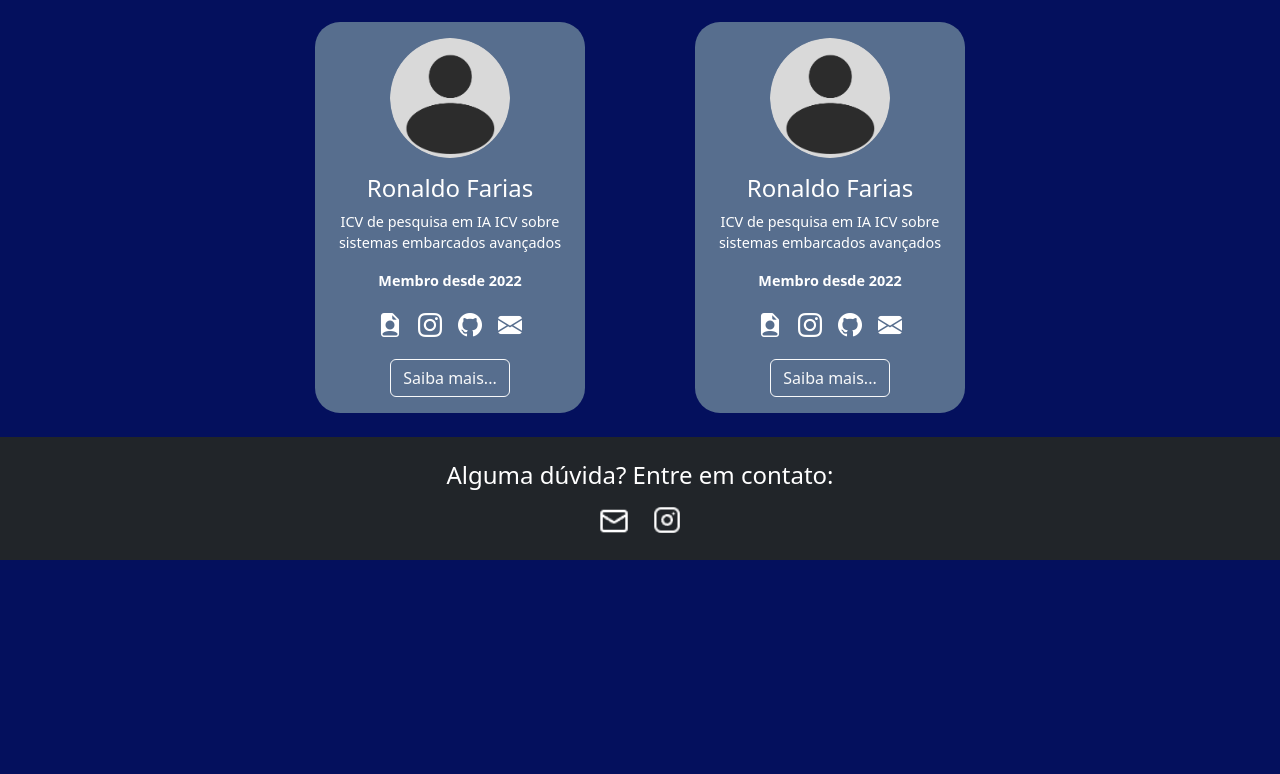
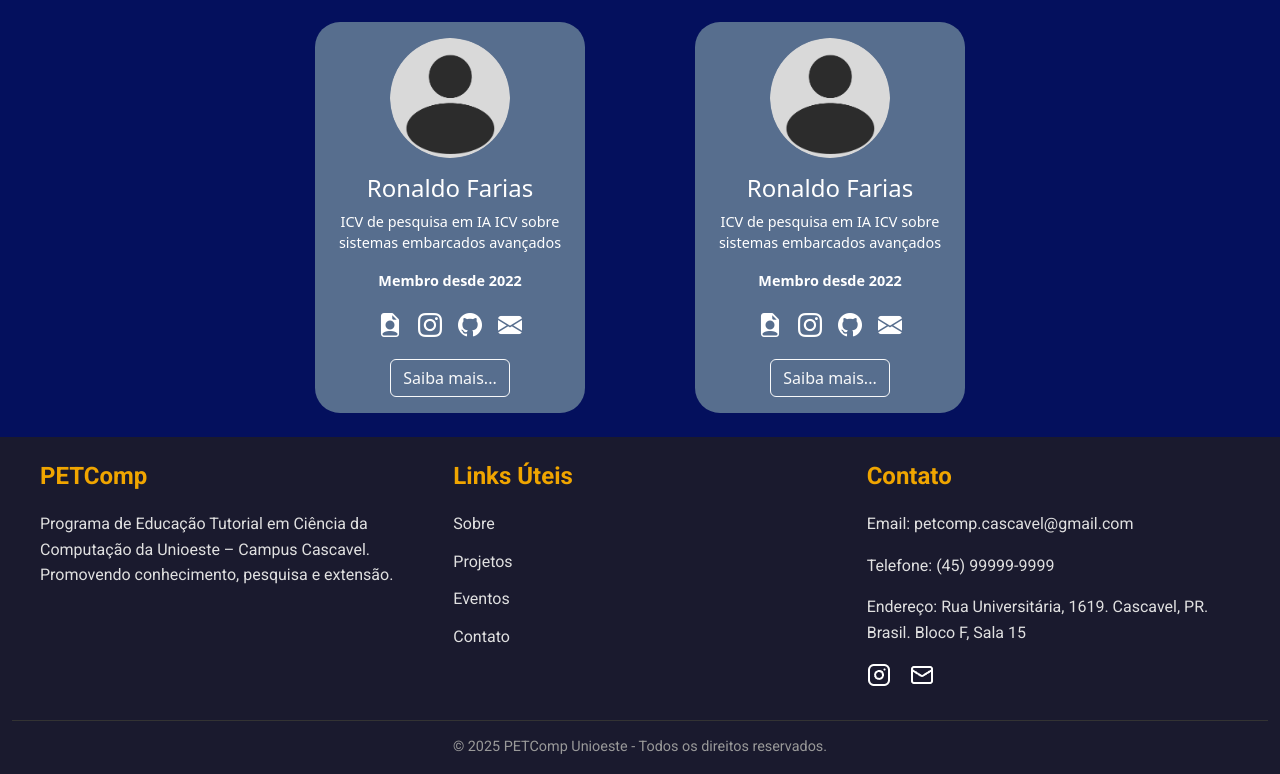
Before and after one commit to GabrielCM16/PET-Site, a React (Vite) app: page /membros in a window 1280 px wide. Shown: the part 1157-1931 px from the top of the page. Before the commit the page ends 1717 px from the top, so only its background shows below. Built offline with nearby package versions, Linux system fonts and the light colour scheme.

Commit message:
adicionando footer

```diff
--- a/src/components/footer/footer.css
+++ b/src/components/footer/footer.css
@@ -0,0 +1,130 @@
+@import url('https://fonts.googleapis.com/css2?family=Roboto:wght@400;700&display=swap');
+
+.footer {
+  background-color: #1a1a2e;
+  color: #e0e0e0;
+  font-family: 'Roboto', sans-serif;
+  padding: 25px 12px 0.3px;
+}
+
+.footer-container {
+  display: flex;
+  flex-wrap: wrap;
+  max-width: 1200px;
+  margin: 0 auto;
+  gap: 40px;
+  justify-content: space-between;
+}
+
+.footer-section {
+  flex: 1 1 250px;
+  min-width: 250px;
+}
+
+.footer-title {
+  font-weight: 700;
+  font-size: 1.5rem;
+  margin-bottom: 20px;
+  color: #f0a500;
+}
+
+.footer-section p,
+.footer-section ul,
+.footer-section a {
+  font-weight: 400;
+  font-size: 1rem;
+  line-height: 1.6;
+  color: #e0e0e0;
+  text-decoration: none;
+}
+
+.footer-section ul {
+  list-style: none;
+  padding: 0;
+}
+
+.footer-section ul li {
+  margin-bottom: 12px;
+}
+
+.footer-section ul li a:hover,
+.footer-section a:hover {
+  color: #f0a500;
+  transition: color 0.3s ease;
+}
+
+/* Ícones sociais */
+.social-icons {
+  margin-top: 15px;
+}
+
+.social-icons a {
+  display: inline-block;
+  margin-right: 15px;
+  width: 28px;
+  height: 28px;
+}
+
+.social-icons img {
+  width: 100%;
+  height: auto;
+  filter: brightness(0) invert(1); /* Deixa o ícone branco */
+  transition: filter 0.3s ease;
+}
+
+.social-icons a:hover img {
+  filter: brightness(0) invert(1); /* Mantém branco no hover */
+}
+
+/* Rodapé inferior */
+.footer-bottom {
+  margin-top: 30px;
+  border-top: 1px solid #333;
+  text-align: center;
+  padding-top: 15px;
+  font-size: 0.9rem;
+  color: #999;
+}
+
+/* Créditos (opcional) */
+.icon-credit {
+  font-size: 0.75rem;
+  color: #777;
+  margin-top: 10px;
+  display: flex;
+  align-items: center;
+  justify-content: center;
+  gap: 8px;
+}
+
+.icon-credit a {
+  color: #aaa;
+  text-decoration: none;
+}
+
+.icon-credit a:hover {
+  color: #f0a500;
+}
+
+.flaticon-logo {
+  width: 16px;
+  height: auto;
+  filter: brightness(0) invert(0.6);
+}
+
+/* Responsividade */
+@media (max-width: 768px) {
+  .footer-container {
+    flex-direction: column;
+    gap: 30px;
+  }
+
+  .footer-section {
+    min-width: 100%;
+  }
+
+  .icon-credit {
+    flex-direction: column;
+    gap: 4px;
+  }
+}
--- a/src/components/footer/footer.tsx
+++ b/src/components/footer/footer.tsx
@@ -1,20 +1,38 @@
 import React from 'react';
+import InstagramIcon from './../../assets/instagram.png';
+import MailIcon from './../../assets/mail.png';
 
-import MailIcon from './../../assets/mail.png';
-import InstaIcon from './../../assets/instagram.png';
+import './Footer.css';
 
 const Footer: React.FC = () => {
   return (
-    <footer className="bg-dark text-white py-4 text-center">
-      <h2 className="h4 mb-3">Alguma dúvida? Entre em contato:</h2>
-      <div className="d-flex justify-content-center gap-4">
-        <a href="mailto:petcomp.cascavel@gmail.com" aria-label="Email">
-          <img
-            src={MailIcon}
-            alt="Email"
-            style={{ width: 30, height: 30, filter: 'brightness(0) invert(1)' }}
-          />
-        </a>
+    <footer className="footer">
+      <div className="footer-container">
+
+        <div className="footer-section about">
+          <h3 className="footer-title">PETComp</h3>
+          <p>
+            Programa de Educação Tutorial em Ciência da Computação da Unioeste – Campus Cascavel.
+            Promovendo conhecimento, pesquisa e extensão.
+          </p>
+        </div>
+
+        <div className="footer-section links">
+          <h3 className="footer-title">Links Úteis</h3>
+          <ul>
+            <li><a href="/sobre">Sobre</a></li>
+            <li><a href="/projetos">Projetos</a></li>
+            <li><a href="/eventos">Eventos</a></li>
+            <li><a href="/contato">Contato</a></li>
+          </ul>
+        </div>
+
+        <div className="footer-section contato">
+          <h3 className="footer-title">Contato</h3>
+          <p>Email: <a href="mailto:petcomp.cascavel@gmail.com">petcomp.cascavel@gmail.com</a></p>
+          <p>Telefone: (45) 99999-9999</p>
+          <p>Endereço: Rua Universitária, 1619. Cascavel, PR. Brasil. Bloco F, Sala 15</p>
+          <div className="social-icons">
             <a
               href="https://www.instagram.com/petcomp_unioeste/"
               target="_blank"
@@ -22,11 +40,30 @@ const Footer: React.FC = () => {
               aria-label="Instagram"
             >
               <img
-            src={InstaIcon}
+                src={InstagramIcon}
                 alt="Instagram"
-            style={{ width: 28, height: 28, filter: 'brightness(0) invert(1)' }}
+                style={{ width: "24px", height: "24px" }}
               />
             </a>
+            <a
+              href="mailto:petcomp.cascavel@gmail.com"
+              target="_blank"
+              rel="noopener noreferrer"
+              aria-label="Email"
+            >
+              <img
+                src={MailIcon}
+                alt="Email"
+                style={{ width: "24px", height: "24px" }}
+              />
+            </a>
+          </div>
+        </div>
+
+      </div>
+
+      <div className="footer-bottom">
+        <p>© 2025 PETComp Unioeste - Todos os direitos reservados.</p>
       </div>
     </footer>
   );
--- a/src/components/membrosAtuais/membroAtuais.tsx
+++ b/src/components/membrosAtuais/membroAtuais.tsx
@@ -21,7 +21,7 @@ const membros = [
       cidadeNatal: "Cascavel - PR",
       motivoCurso:
         "Fazendo técnico em informática junto com o Ensino Médio descobri que gosto bastante de programar e de resolver problemas usando programação. Também tive alguns professores que foram fonte de inspiração e incentivo, o que me levou a considerar e, em 2024, escolher o curso como graduação.",
-      alternativaCurso: "TADS, Engenharia da Computação ou Engenharia de Produção.",
+      alternativaCurso: "TADS, Engenharia da Computação ou Engenharia de Controle & Automação.",
       academica: "Grande duvida por enquanto, mas acho que sim... depende... talvez?! quem sabe.",
       hobby: "tocar teclado/piano, fazer um som com a galera da banda, jogar quando tenho um tempo livre. ",
       filme: "Corações de Ferro",
```
Lines whose indentation alone changed are shown as unchanged.
